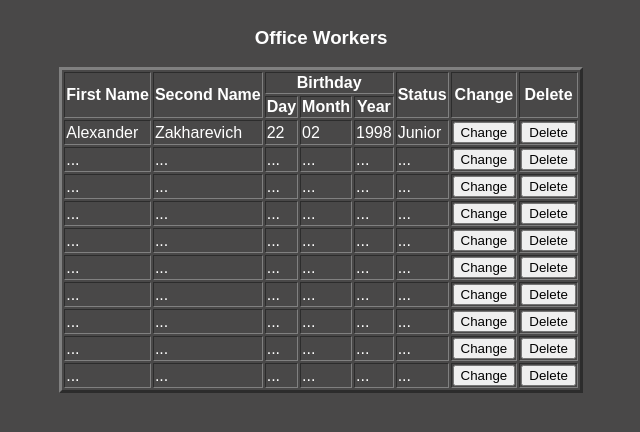
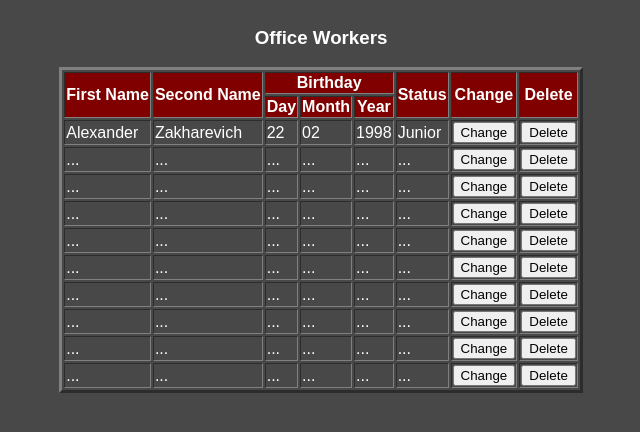
Before and after one commit to AliaksandrZakharevich/js_courses, a plain HTML site: page js_courses/hw 1/1 task/items.html in a window 1280 px wide. Shown: the whole page, without its empty margins (319-959 px from the left). Drawn offline with Linux system fonts and the light colour scheme.

Commit message:
Update items.html

```diff
--- a/js_courses/hw 1/1 task/items.html
+++ b/js_courses/hw 1/1 task/items.html
@@ -15,7 +15,7 @@
         <div align = center>
           <table border = "3">
                 <caption><h3>Office Workers</h3></caption>
-                <tr>
+                <tr style ="background: maroon;">
                     <th rowspan="2">First Name</th>
                     <th rowspan="2">Second Name</th>
                     <th colspan="3">Birthday</th>
@@ -23,7 +23,7 @@
                     <th rowspan="2">Change</th>
                     <th rowspan="2">Delete</th>
                 </tr>
-                <tr>
+                <tr style ="background: maroon;">
                     <th>Day</th>
                     <th>Month</th>
                     <th>Year</th>
```
